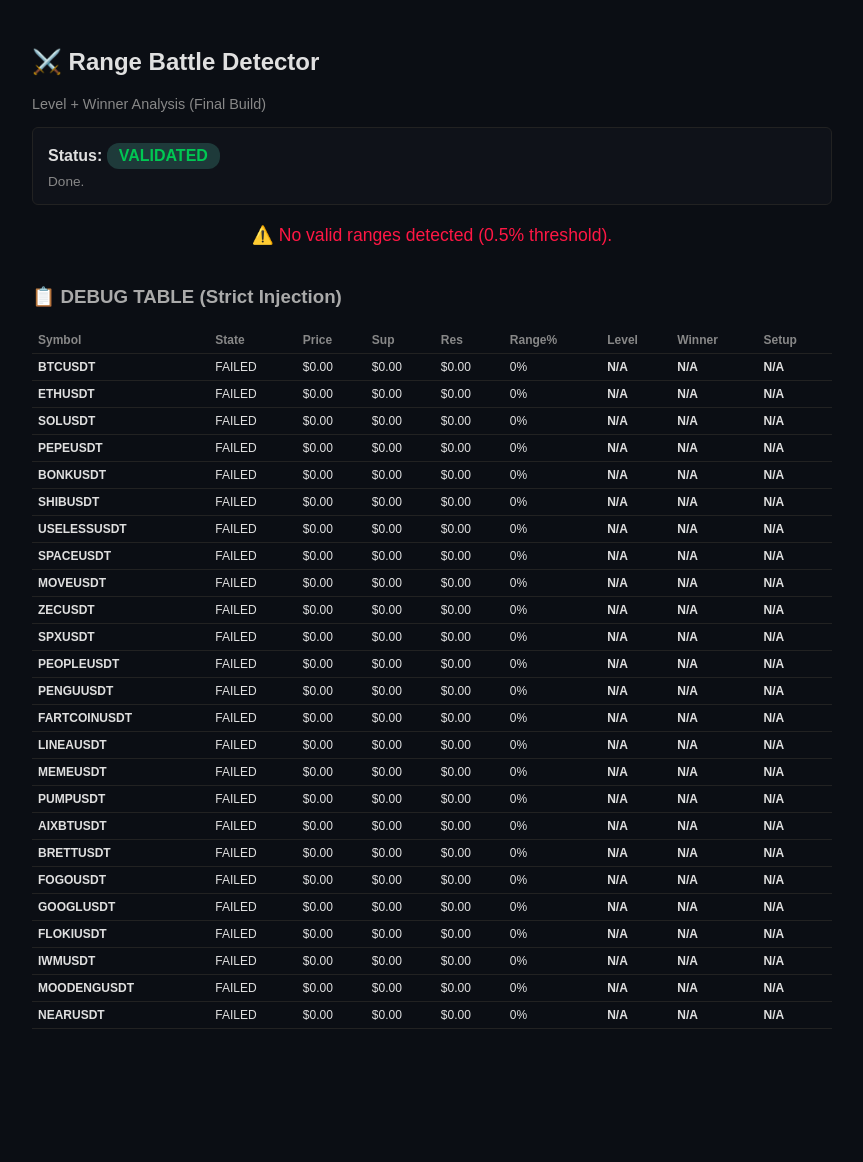
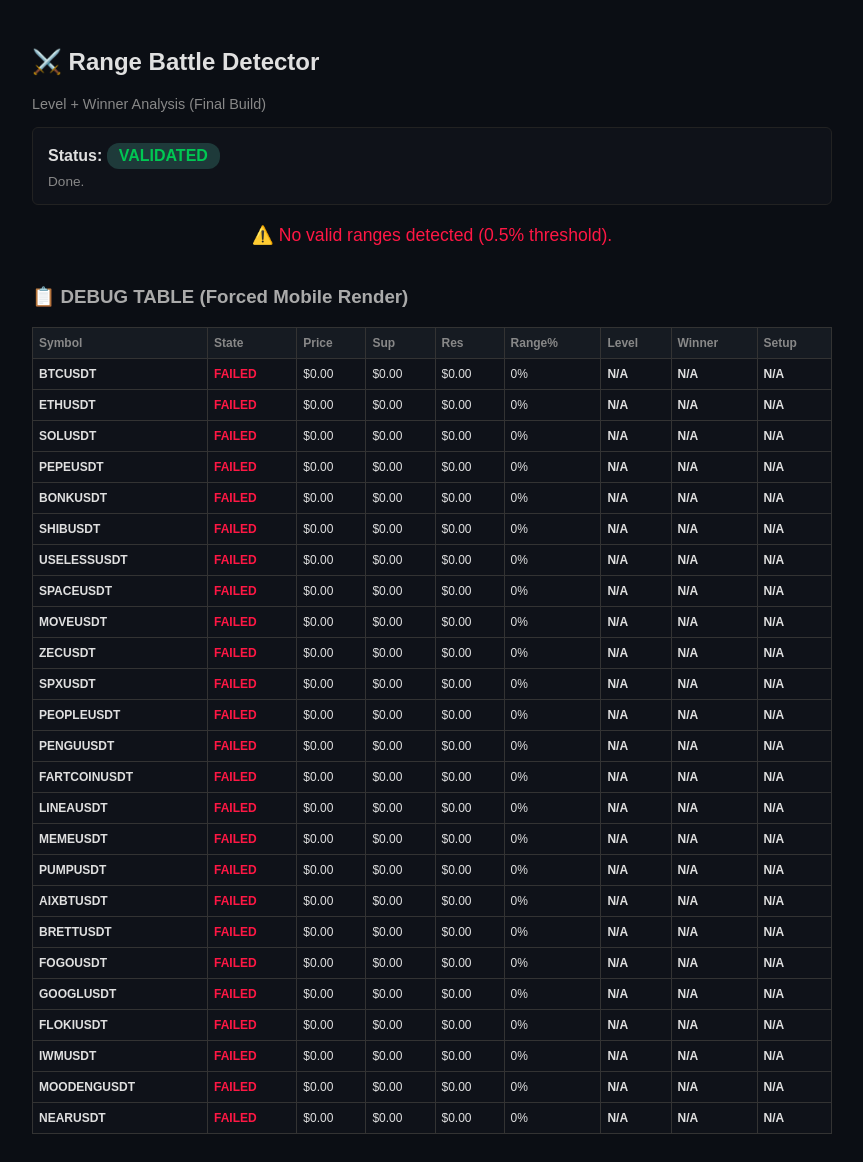
Before and after one commit to Jemomo123/About-to-break-range-detector-, a Flask app: page / in a window 1280 px wide. Shown: the whole page, without its empty margins (208-1071 px from the left). Before the commit the page ends 1029 px from the top, so only its background shows below. Run offline with Flask 3, Linux system fonts and the light colour scheme.

Commit message:
Update debug table for forced mobile rendering

```diff
--- a/templates/index.html
+++ b/templates/index.html
@@ -25,9 +25,28 @@
         .setup-rejection { background: rgba(255, 23, 68, 0.15); border: 1px solid #ff1744; color: #ff1744; }
         .setup-nc { background: rgba(255, 255, 255, 0.05); border: 1px solid #555; color: #aaa; }
         .loading { color: #666; text-align: center; margin-top: 20px; font-size: 1.1em; }
-        .raw-table { width: 100%; font-size: 0.75em; border-collapse: collapse; margin-top: 15px; }
-        .raw-table td, .raw-table th { padding: 6px; border-bottom: 1px solid #222; text-align: left; }
-        .raw-table th { color: #888; }
+
+        /* ========================================== */
+        /* FORCED TABLE RENDER - MOBILE BROWSER FIX   */
+        /* ========================================== */
+        #debug-root { overflow-x: auto; margin-top: 15px; }
+        .raw-table {
+            width: 100%;
+            font-size: 0.75em;
+            border-collapse: collapse;
+            background: #0f1219;  /* Forces background paint */
+            border: 1px solid #222; /* Forces border paint */
+        }
+        .raw-table td, .raw-table th {
+            padding: 8px 6px;
+            border: 1px solid #333; /* Forces cell paint */
+            text-align: left;
+        }
+        .raw-table th { color: #888; background: #161b22; }
+        .qualified-yes { color: #00c853; font-weight: bold; }
+        .qualified-no { color: #ff1744; font-weight: bold; }
+        /* ========================================== */
+
         .status-badge { display: inline-block; padding: 4px 12px; border-radius: 12px; font-weight: bold; }
         .status-fetching { background: #2d3748; color: #fbbf24; }
         .status-validated { background: #1e3a3a; color: #00c853; }
@@ -45,7 +64,7 @@
 
         <div id="watchlist-container"></div>
 
-        <h3 style="color: #aaa; margin-top: 40px;">📋 DEBUG TABLE (Strict Injection)</h3>
+        <h3 style="color: #aaa; margin-top: 40px;">📋 DEBUG TABLE (Forced Mobile Render)</h3>
         <div id="debug-root"></div>
     </div>
 
@@ -150,7 +169,7 @@
             }
             updateState('VALIDATED', 'Done.');
 
-            // RENDER DEBUG TABLE - STRICT STRING BUILDER (No forced .toFixed)
+            // RENDER DEBUG TABLE - FORCED MOBILE PAINT
             let debugRows = "";
             allData.forEach(d => {
                 const stateClass = d.state === 'QUALIFIED' ? 'qualified-yes' : d.state === 'FAILED' ? 'qualified-no' : 'fetch-error';
```
